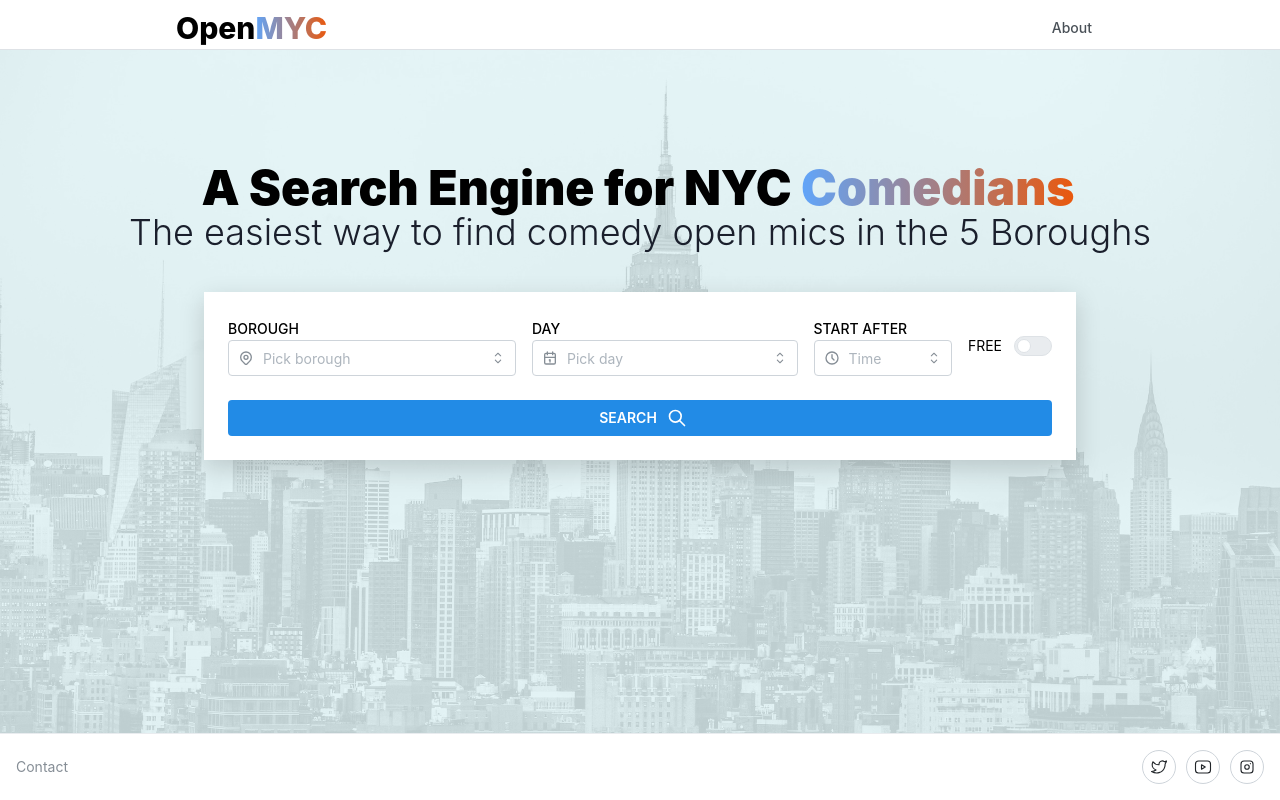
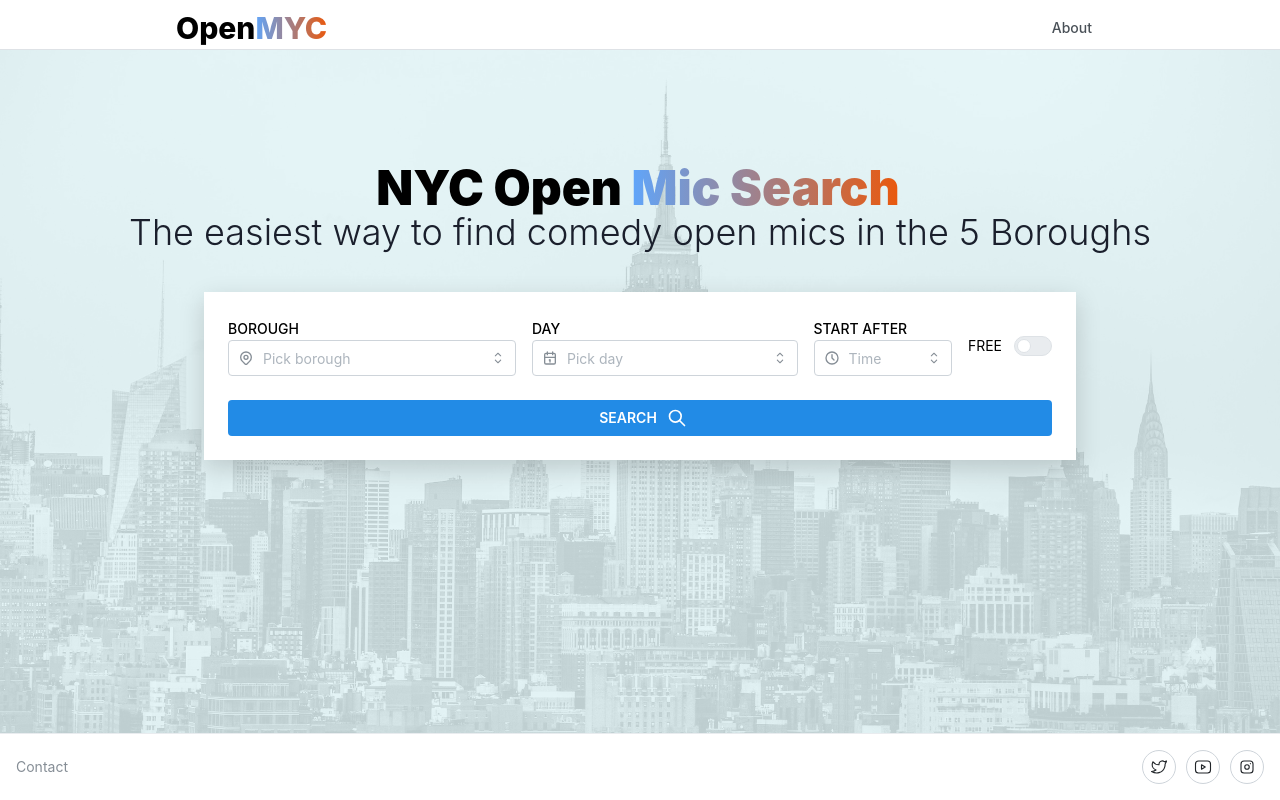
Before and after one commit to KariAndreah/myc-next, a Next.js app: page / in a window 1280 px wide. Built offline with nearby package versions, Linux system fonts and the light colour scheme.

Commit message:
fixing some issues

```diff
--- a/components/footer/Footer.tsx
+++ b/components/footer/Footer.tsx
@@ -2,7 +2,7 @@
 
 import { Anchor, Group, ActionIcon, rem } from '@mantine/core';
 import { IconBrandTwitter, IconBrandYoutube, IconBrandInstagram } from '@tabler/icons-react';
-import router from 'next/router';
+import { useRouter } from 'next/navigation';
 import classes from './Footer.module.css';
 import '@mantine/core/styles.css';
 
@@ -12,6 +12,7 @@ const links = [
 ];
 
 const Footer = () => {
+  const router = useRouter();
   const items = links.map((link) => (
     <Anchor
       c="dimmed"
--- a/components/title/Title.tsx
+++ b/components/title/Title.tsx
@@ -12,16 +12,15 @@ export const Title = () => (
       The easiest way to find comedy open mics in the 5 Boroughs
     </Text> */}
     <h1 className="font-black text-3xl lg:text-5xl md:text-4xl text-center">
-      A{' '}
       <span className=" pr-1">
-        Search Engine for NYC{' '}
+        NYC Open{' '}
         <span className="inherit bg-gradient-to-r from-blue-400 to-orange-600 inline-block text-transparent bg-clip-text">
-          Comedians
-        </span>
+          Mic Search
+        </span>{' '}
       </span>
     </h1>
-    <h2 className="font-light text-2xl lg:text-4xl md:text-3xl px-2 text-center text-[#1A1F2C]">
+    <h1 className="font-light text-2xl lg:text-4xl md:text-3xl px-2 text-center text-[#1A1F2C]">
       The easiest way to find comedy open mics in the 5 Boroughs
-    </h2>
+    </h1>
   </div>
 );
```
